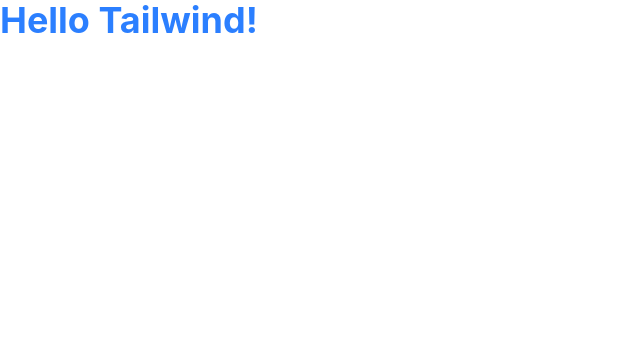
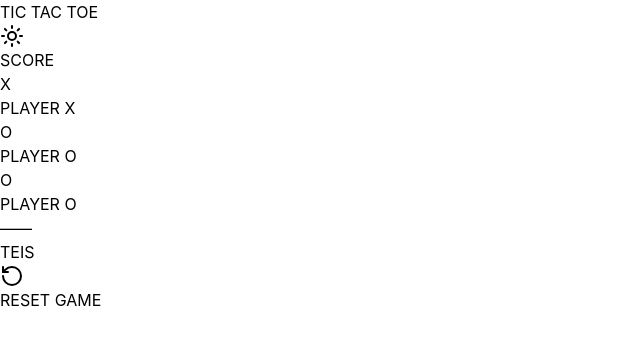
Before and after one commit to murilo404p/Tic-Tac-Toe, a website built with Vite: page index.html in a window 1280 px wide. Shown: the whole page, without its empty margins (0-640 px from the left). Built offline with nearby package versions, Linux system fonts and the light colour scheme.

Commit message:
add: project body

```diff
--- a/index.html
+++ b/index.html
@@ -7,9 +7,48 @@
     <title>Tic Tac Toe</title>
   </head>
   <body>
-    <h1 class="text-4xl font-bold text-blue-500">
-      Hello Tailwind!
-    </h1>
+    <header>
+      <div>
+        <h2>TIC TAC TOE</h2>
+        <svg xmlns="http://www.w3.org/2000/svg" width="24" height="24" viewBox="0 0 24 24" fill="none" stroke="currentColor" stroke-width="2" stroke-linecap="round" stroke-linejoin="round" class="lucide lucide-sun-icon lucide-sun"><circle cx="12" cy="12" r="4"/><path d="M12 2v2"/><path d="M12 20v2"/><path d="m4.93 4.93 1.41 1.41"/><path d="m17.66 17.66 1.41 1.41"/><path d="M2 12h2"/><path d="M20 12h2"/><path d="m6.34 17.66-1.41 1.41"/><path d="m19.07 4.93-1.41 1.41"/></svg>
+      </div>
+    </header>
+    <main>
+      <div id="game">
+
+      </div>
+      <div id="informations">
+        <div>
+          <p id="player-turn"></p>
+        </div>
+        <div id="score-container">
+          <p>SCORE</p>
+          <div>
+            <p>X</p>
+            <p>PLAYER X</p>
+            <p id="score-player-X"></p>
+          </div>
+          <div>
+            <p>O</p>
+            <p>PLAYER O</p>
+            <p id="score-player-O"></p>
+          </div>
+          <div>
+            <p>O</p>
+            <p>PLAYER O</p>
+            <p id="score-player-O"></p>
+          </div>
+          <div>
+            <p>——</p>
+            <p>TEIS</p>
+            <p id="score-tie"></p>
+          </div>
+          <div>
+            <button><svg xmlns="http://www.w3.org/2000/svg" width="24" height="24" viewBox="0 0 24 24" fill="none" stroke="currentColor" stroke-width="2" stroke-linecap="round" stroke-linejoin="round" class="lucide lucide-rotate-ccw-icon lucide-rotate-ccw"><path d="M3 12a9 9 0 1 0 9-9 9.75 9.75 0 0 0-6.74 2.74L3 8"/><path d="M3 3v5h5"/></svg>RESET GAME</button>
+          </div>
+        </div>
+      </div>
+    </main>
 
     <script type="module" src="/src/main.js"></script>
   </body>
--- a/src/style.css
+++ b/src/style.css
@@ -1,13 +1,49 @@
 @import "tailwindcss";
 
 :root {
-  --background: #050914;
-  --surface: #111827;
-  --cell: #151D2D;
-  --text: #F8FAFC;
-  --text-muted: #8B95A7;
+    /* Background */
+    --color-bg: #ffffff;
+    --color-surface: #fafafa;
+    --color-surface-hover: #f3f3f3;
 
-  --player-x: #329BFF;
-  --player-o: #A66BFF;
-  --border: #303A4D;
+    /* Text */
+    --color-text: #111111;
+    --color-text-secondary: #555555;
+    --color-text-muted: #888888;
+
+    /* Borders */
+    --color-border: #dddddd;
+    --color-border-strong: #111111;
+
+    /* Buttons */
+    --color-button: #111111;
+    --color-button-text: #ffffff;
+
+    /* Game */
+    --color-player-x: #111111;
+    --color-player-o: #111111;
 }
+
+.dark {
+    /* Background */
+    --color-bg: #111111;
+    --color-surface: #181818;
+    --color-surface-hover: #222222;
+
+    /* Text */
+    --color-text: #ffffff;
+    --color-text-secondary: #bbbbbb;
+    --color-text-muted: #777777;
+
+    /* Borders */
+    --color-border: #333333;
+    --color-border-strong: #ffffff;
+
+    /* Buttons */
+    --color-button: #ffffff;
+    --color-button-text: #111111;
+
+    /* Game */
+    --color-player-x: #ffffff;
+    --color-player-o: #ffffff;
+}
```
Also changed, not shown: .github/workflows/ci-cd.yml (added).
